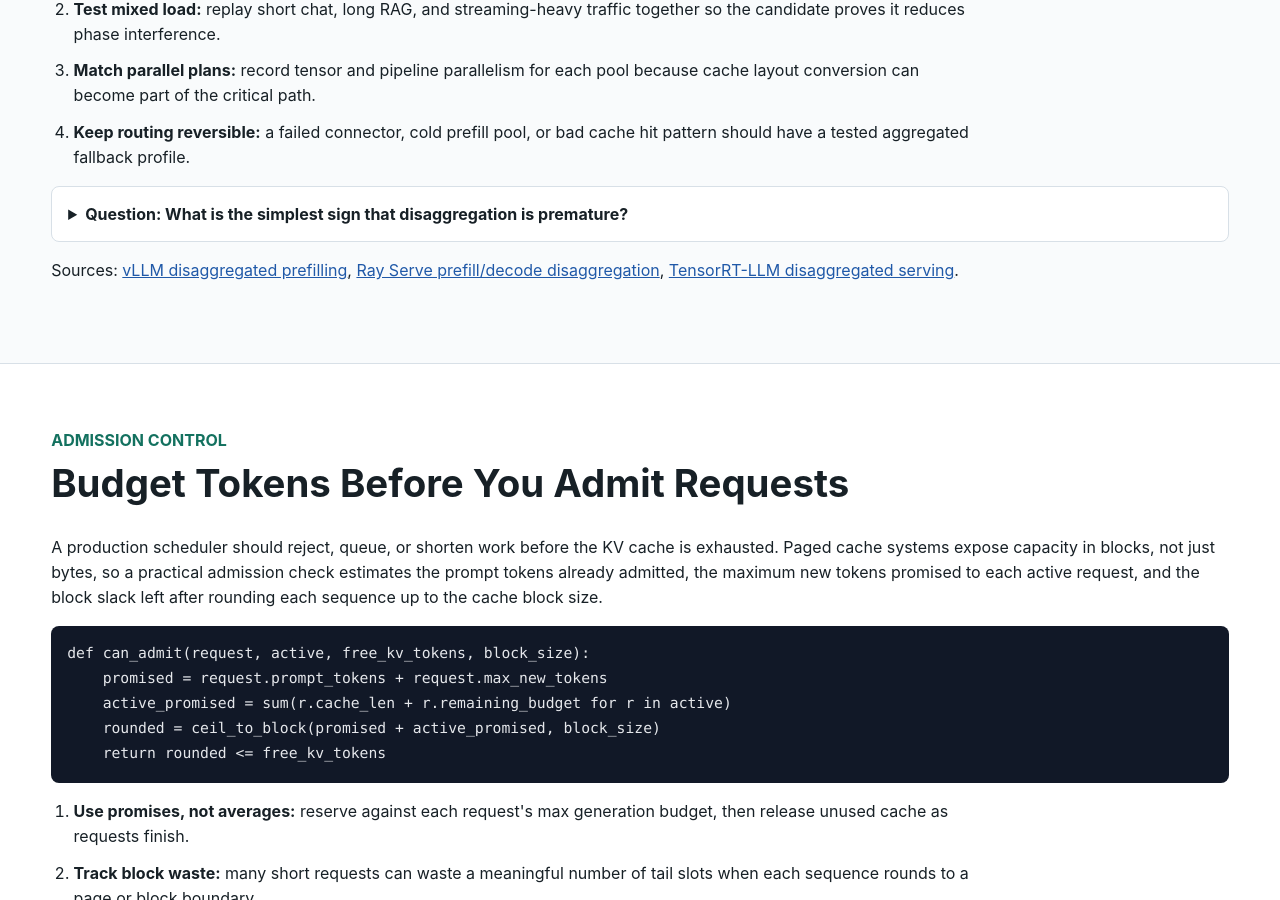
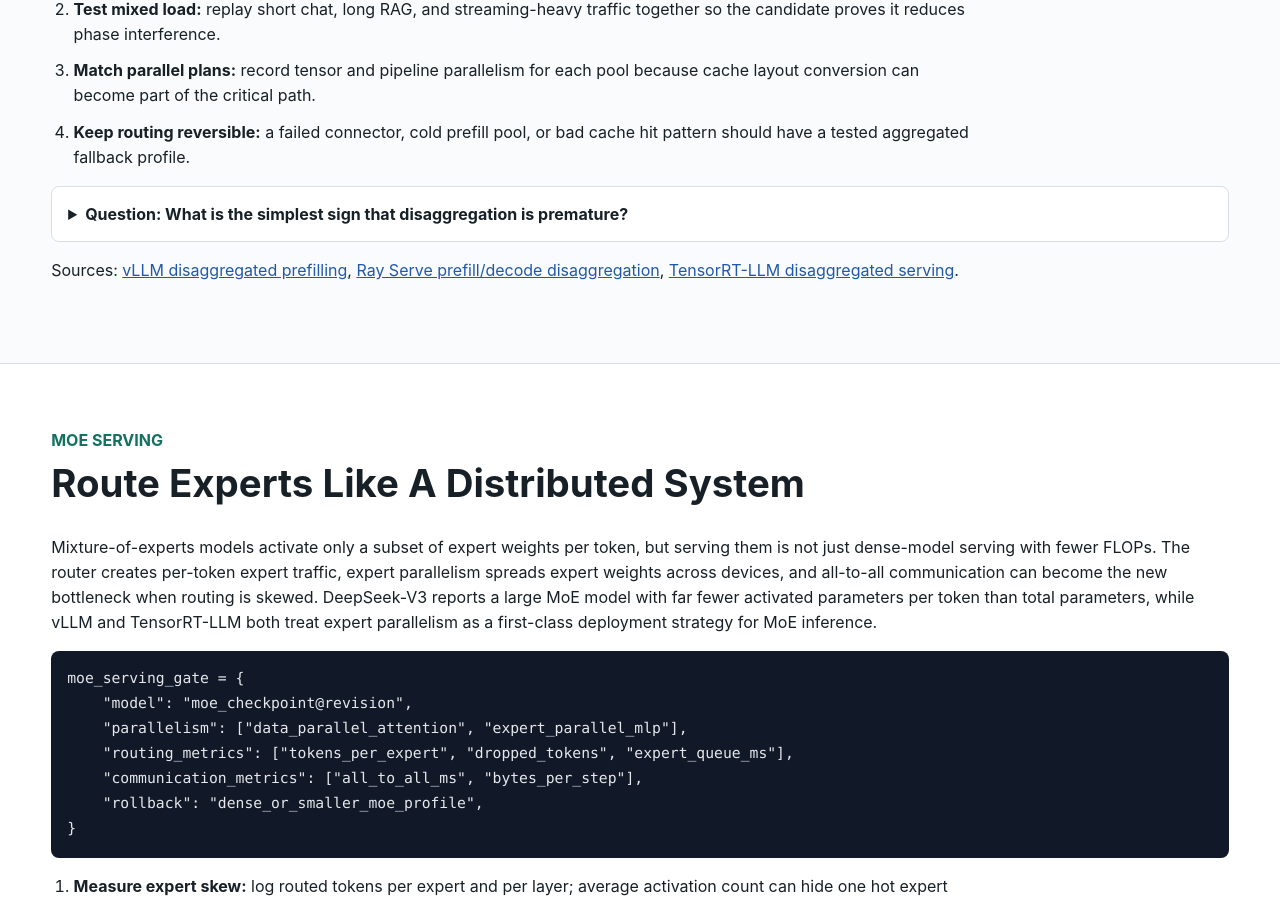
Before and after one commit to kennethli319/kennethli319.github.io, a Jekyll site: the page llm-ml-course/lessons/production-serving.html, which Jekyll copies as it is, in a window 1280 px wide and 900 px high, scrolled down 4607 px. Built offline with Jekyll 4.4.1, drawn with Linux system fonts in a browser that asks for light colours; some of the changed text lies outside the part shown.

Commit message:
Sync MoE serving production drill

```diff
--- a/llm-ml-course/lessons/production-serving.html
+++ b/llm-ml-course/lessons/production-serving.html
@@ -12,6 +12,7 @@
       <a href="../index.html">Course Home</a>
       <a href="#scheduler">Scheduler</a>
       <a href="#disaggregation">Disaggregation</a>
+      <a href="#moe-serving">MoE</a>
       <a href="#admission">Admission</a>
       <a href="#cache-policy">Cache Policy</a>
       <a href="#kv-quantization">KV Quant</a>
@@ -210,6 +211,46 @@
         <a href="https://docs.vllm.ai/en/latest/features/disagg_prefill/">vLLM disaggregated prefilling</a>,
         <a href="https://docs.ray.io/en/latest/serve/llm/user-guides/prefill-decode.html">Ray Serve prefill/decode disaggregation</a>,
         <a href="https://nvidia.github.io/TensorRT-LLM/blogs/tech_blog/blog5_Disaggregated_Serving_in_TensorRT-LLM.html">TensorRT-LLM disaggregated serving</a>.
+      </p>
+    </section>
+
+    <section id="moe-serving" class="band">
+      <div class="section-head">
+        <p class="eyebrow">MoE Serving</p>
+        <h2>Route Experts Like A Distributed System</h2>
+      </div>
+      <p>
+        Mixture-of-experts models activate only a subset of expert weights per
+        token, but serving them is not just dense-model serving with fewer FLOPs.
+        The router creates per-token expert traffic, expert parallelism spreads
+        expert weights across devices, and all-to-all communication can become
+        the new bottleneck when routing is skewed. DeepSeek-V3 reports a large
+        MoE model with far fewer activated parameters per token than total
+        parameters, while vLLM and TensorRT-LLM both treat expert parallelism as
+        a first-class deployment strategy for MoE inference.
+      </p>
+      <pre><code>moe_serving_gate = {
+    "model": "moe_checkpoint@revision",
+    "parallelism": ["data_parallel_attention", "expert_parallel_mlp"],
+    "routing_metrics": ["tokens_per_expert", "dropped_tokens", "expert_queue_ms"],
+    "communication_metrics": ["all_to_all_ms", "bytes_per_step"],
+    "rollback": "dense_or_smaller_moe_profile",
+}</code></pre>
+      <ol class="steps">
+        <li><strong>Measure expert skew:</strong> log routed tokens per expert and per layer; average activation count can hide one hot expert stalling a step.</li>
+        <li><strong>Account for communication:</strong> expert parallelism saves local weight bandwidth only if all-to-all transfer and synchronization stay inside the latency budget.</li>
+        <li><strong>Batch by compatibility:</strong> model revision, adapter state, context length, and expert-parallel group all affect whether requests can share an efficient iteration.</li>
+        <li><strong>Keep load balance visible:</strong> compare throughput, p95 TTFT, p95 ITL, and expert utilization before changing router settings or parallel topology.</li>
+      </ol>
+      <details class="qa">
+        <summary>Question: Why is activated parameter count not enough to size an MoE service?</summary>
+        <p>Activated parameters estimate compute per token, but the service also pays for router skew, expert placement, interconnect bandwidth, KV cache, batching limits, and tail latency from overloaded experts.</p>
+      </details>
+      <p>
+        Sources:
+        <a href="https://arxiv.org/abs/2412.19437">DeepSeek-V3 technical report</a>,
+        <a href="https://docs.vllm.ai/en/latest/serving/expert_parallel_deployment/">vLLM expert parallel deployment</a>,
+        <a href="https://nvidia.github.io/TensorRT-LLM/advanced/expert-parallelism.html">TensorRT-LLM expert parallelism</a>.
       </p>
     </section>
 
```
